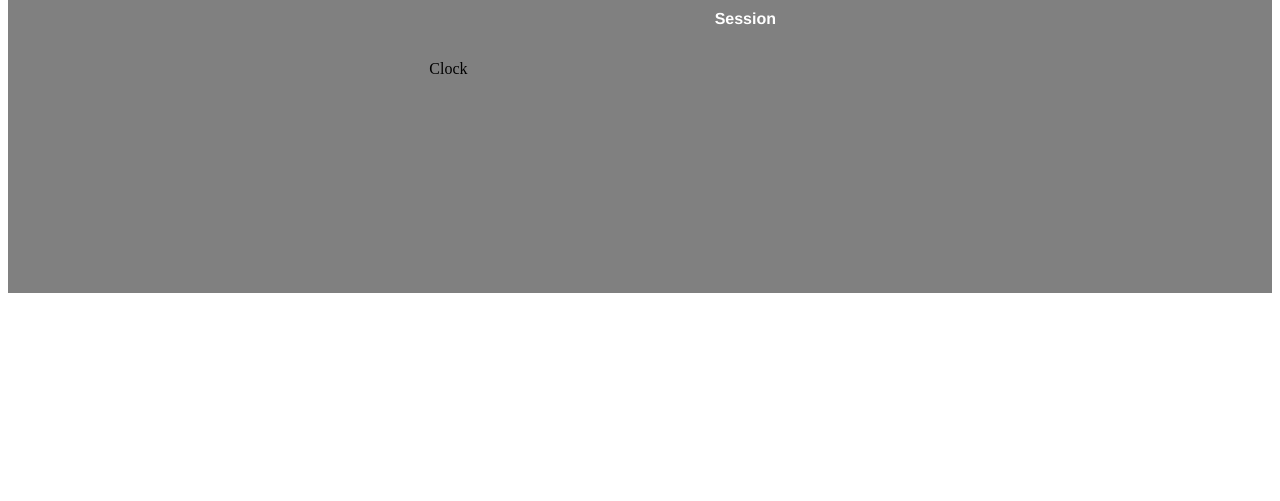
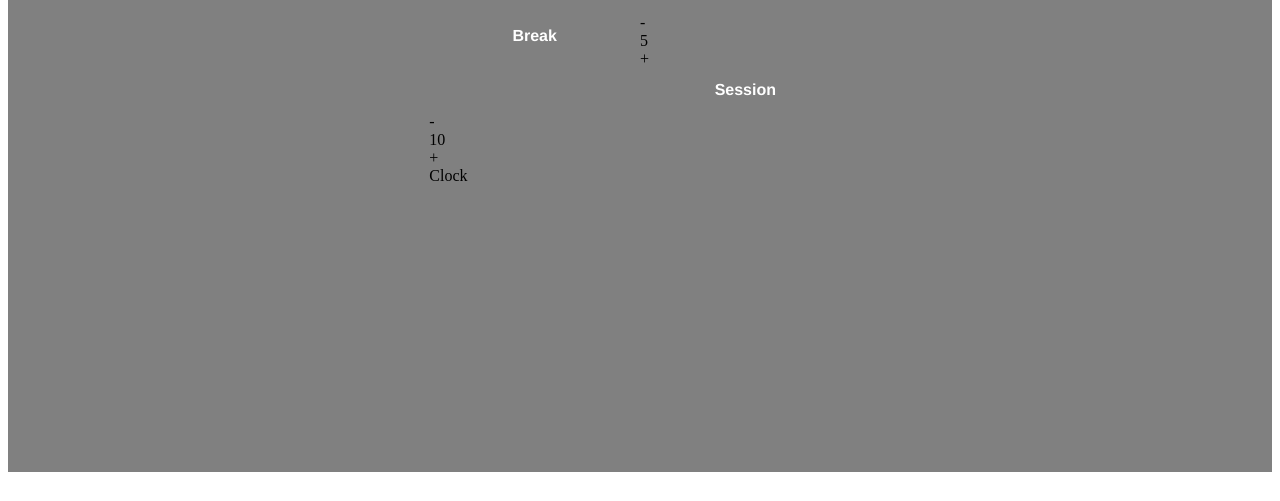
Before and after one commit to ELRuncho/pomodoro, a plain HTML site: page index.html in a window 1280 px wide. Shown: the part 299-800 px from the top of the page. Drawn offline with Linux system fonts and the light colour scheme.

Commit message:
adding elements for the dials

```diff
--- a/index.html
+++ b/index.html
@@ -11,9 +11,17 @@
 		<div class="title"><h1>El Runcho's Pomodoro Clock</h1></div>
 		<div class="dials">
 			<div id="Break"><h2>Break</h2></div>
-			<div id="bDial"></div>
+			<div id="bDial">
+				<div class="Minus">-</div>
+				<div class="Number">5</div>
+				<div class="Plus">+</div>
+			</div>
 			<div id="Session"><h2>Session</h2></div>
-			<div id="sDial"></div>
+			<div id="sDial">
+				<div id="Minus">-</div>
+				<div id="Number">10</div>
+				<div id="Plus">+</div>
+			</div>
 		</div>
 		<div class="Clock">Clock</div>
 	</div>
```
